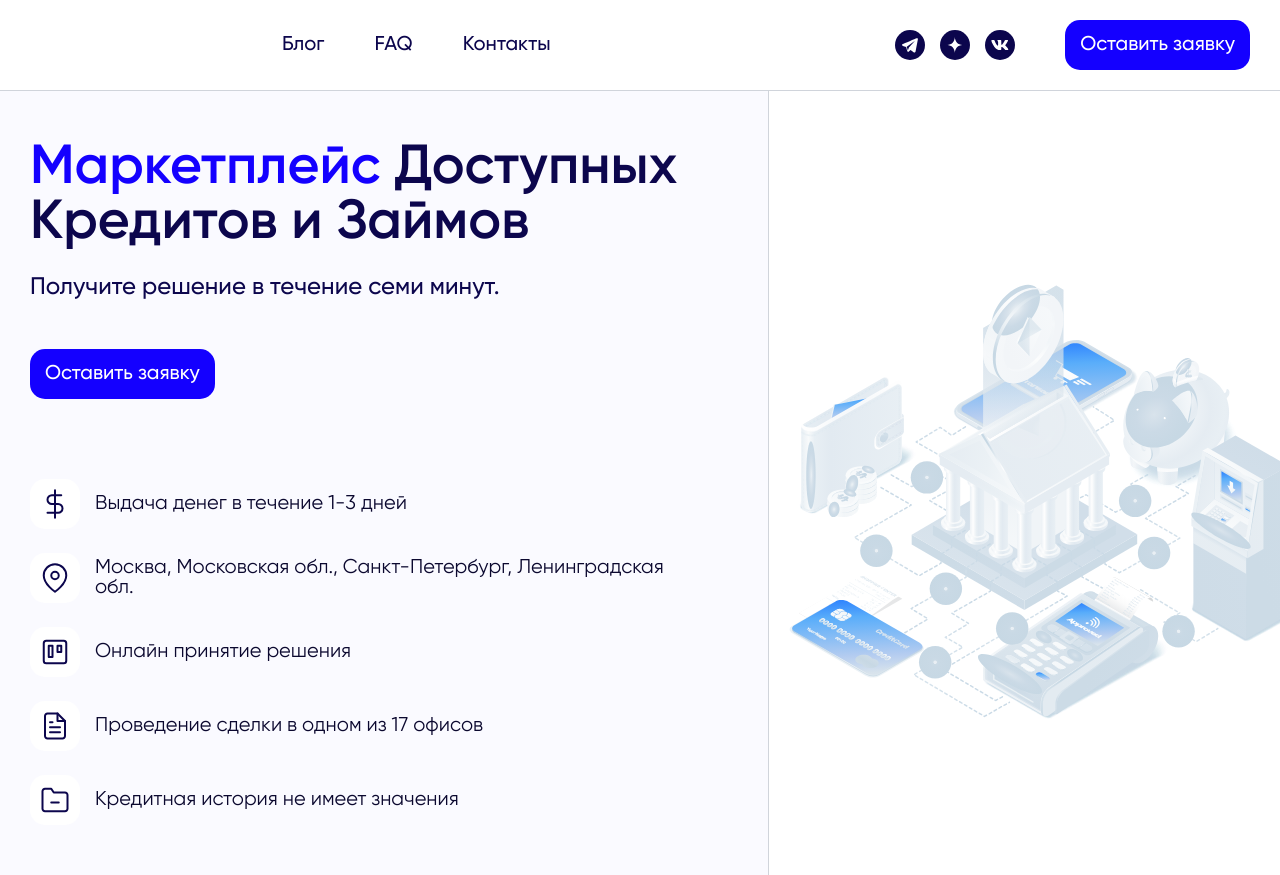
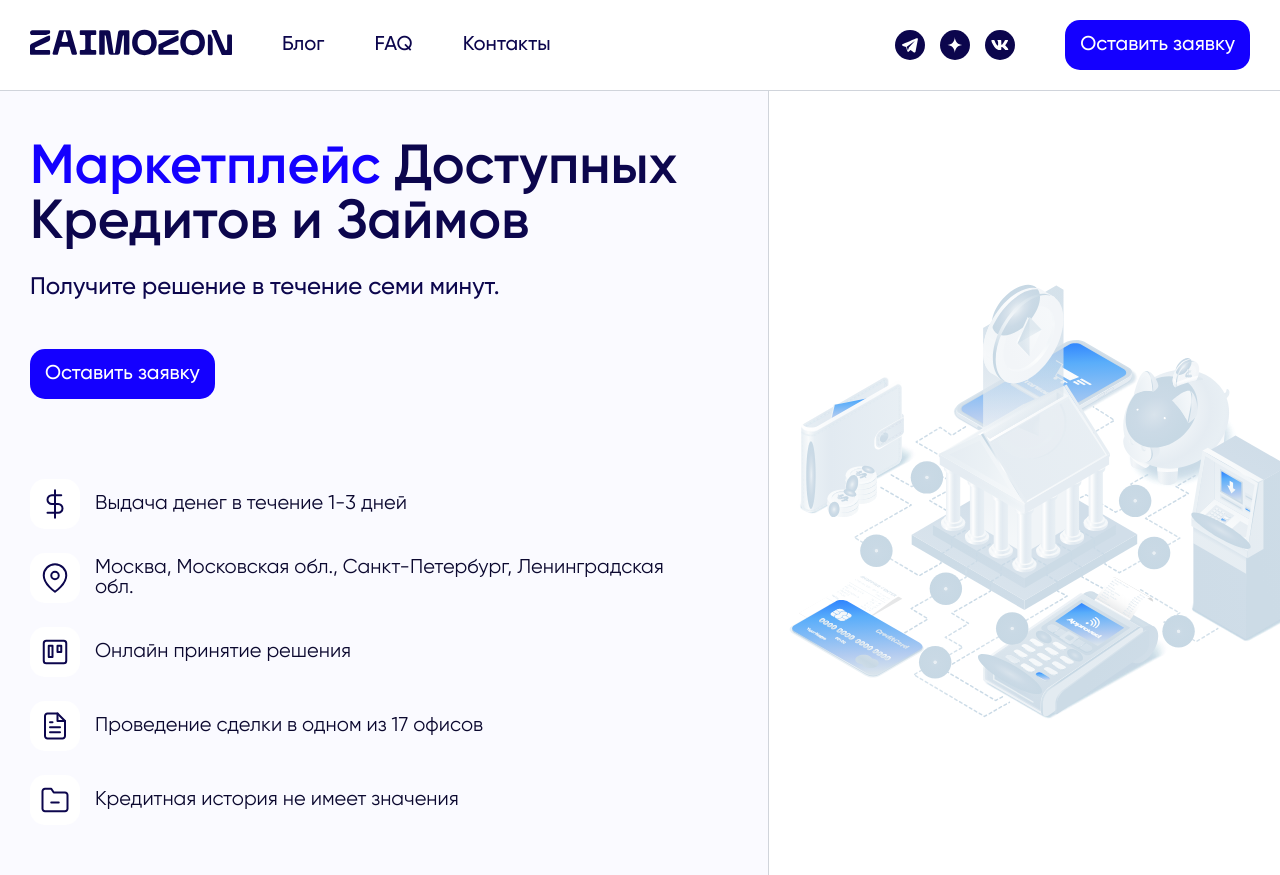
Before and after one commit to GraveDigger99/zaimozon, a plain HTML site: page index.html in a window 1280 px wide. Shown: the top 875 px of the page. Drawn offline with Linux system fonts and the light colour scheme; files whose address does not match are found by name.

Commit message:
Add files via upload

```diff
--- a/index.html
+++ b/index.html
@@ -14,7 +14,7 @@
 		<header class="header">
 			<div class="header__container header__container_wide">
 				<a href="index.html" class="header__logo">
-					<span class="logo-element" style="--header-logo: url(img/logo/logo.svg)"></span>
+					<span class="logo-element" style="--header-logo: url(../img/logo/logo.svg)"></span>
 				</a>
 				<div class="header__menu menu">
 					<button type="button" class="menu__icon icon-menu"><span></span></button>
```
